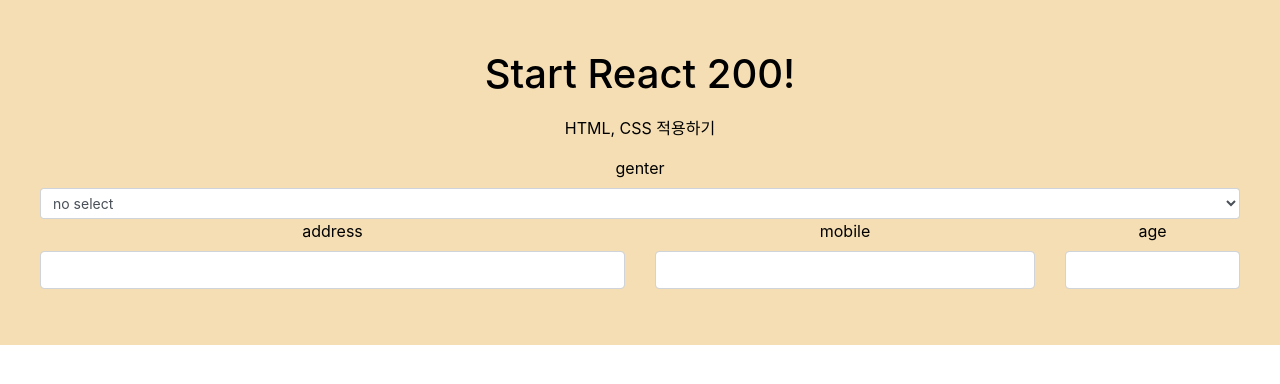
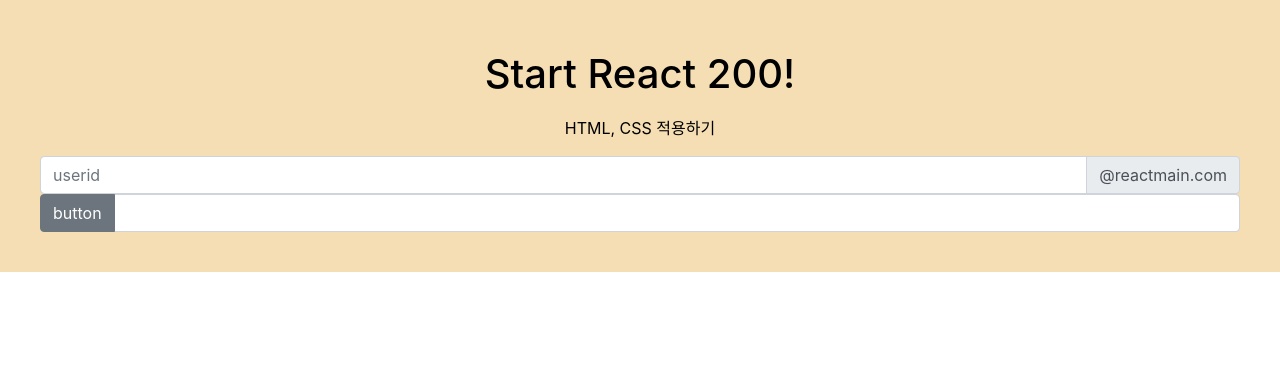
Before and after one commit to dev-chloe/hangout-react200, a React (Create React App) app: page / in a window 1280 px wide. Shown: the top 384 px of the page. Built offline with nearby package versions, Linux system fonts and the light colour scheme.

Commit message:
react200 초급045

```diff
--- a/src/App.js
+++ b/src/App.js
@@ -1,6 +1,6 @@
 import React from 'react';
 import './App.css';
-import ReactstrapForm from './R044_ReactstrapForm';
+import ReactstrapInputGroup from './R045_ReactstrapInputGroup';
 import 'bootstrap/dist/css/bootstrap.css';
 
 function App() {
@@ -8,7 +8,7 @@ function App() {
     <div className="cont_box">
       <h1>Start React 200!</h1>
       <p>HTML, CSS 적용하기</p>
-      <ReactstrapForm />
+      <ReactstrapInputGroup />
     </div>
   );
 }
--- /dev/null
+++ b/src/R045_ReactstrapInputGroup.js
@@ -0,0 +1,25 @@
+import React, { Component } from 'react';
+import { Button, Input, InputGroup, InputGroupAddon, InputGroupText } from 'reactstrap';
+
+class R045_ReactstrapInputGroup extends Component {
+  render() {
+    return (
+      <>
+        <InputGroup>
+          <Input placeholder="userid" />
+          <InputGroupAddon addonType="append">
+            <InputGroupText>@reactmain.com</InputGroupText>
+          </InputGroupAddon>
+        </InputGroup>
+        <InputGroup>
+          <InputGroupAddon addonType="prepend">
+            <Button>button</Button>
+          </InputGroupAddon>
+          <Input />
+        </InputGroup>
+      </>
+    )
+  }
+}
+
+export default R045_ReactstrapInputGroup;
```
